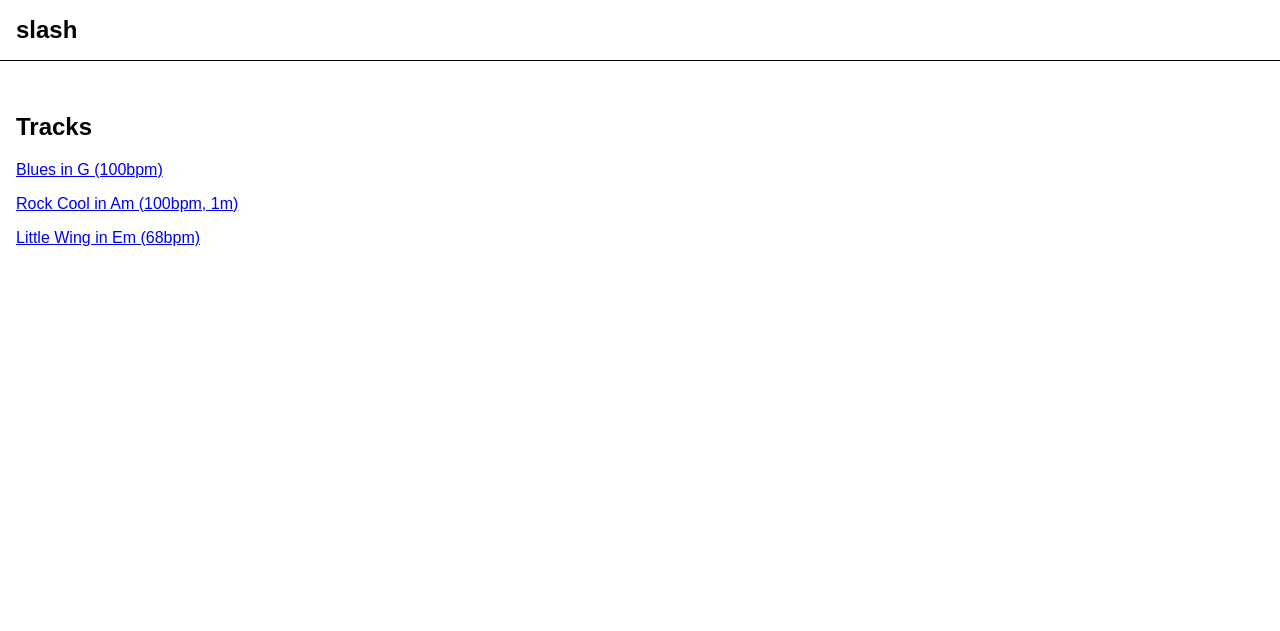
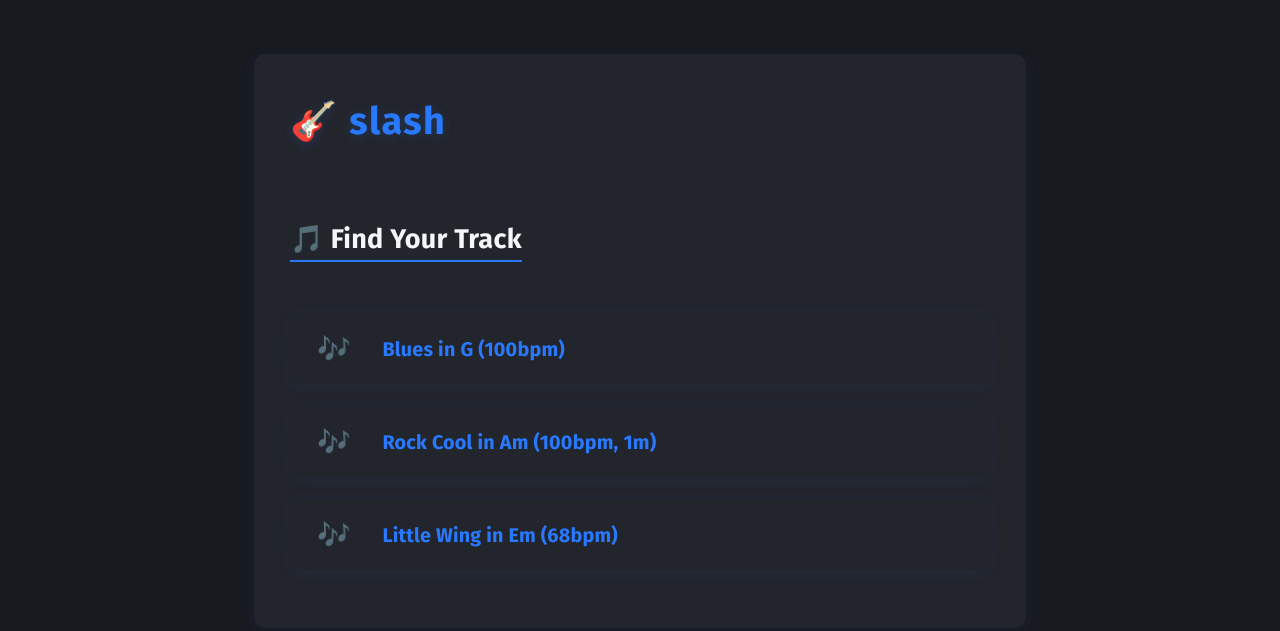
Before and after one commit to marcopeg/slash, an Astro site: page / in a window 1280 px wide. Built offline with nearby package versions, Linux system fonts and the light colour scheme; Astro itself is replaced by a stand-in of ours.

Commit message:
Basic UI

```diff
--- a/src/layouts/Layout.astro
+++ b/src/layouts/Layout.astro
@@ -1,4 +1,8 @@
-<!doctype html>
+
+---
+import "../styles/global.css";
+---
+
 <html lang="en">
   <head>
     <meta charset="UTF-8" />
@@ -6,29 +10,16 @@
     <link rel="icon" type="image/svg+xml" href="/favicon.svg" />
     <link rel="icon" href="/favicon.ico" />
     <meta name="generator" content={Astro.generator} />
-		<title>Astro Basics</title>
+    <title>AI Backing Tracks</title>
   </head>
   <body>
-		<header>slash</header>
+    <div class="layout">
+      <header style="font-size:2.1rem; font-weight:700; color:var(--accent); letter-spacing:0.04em; margin-bottom:1.5em; text-shadow:0 2px 12px #2979ff33;">
+        <span style="font-family:'Fira Sans',sans-serif;">🎸 slash</span>
+      </header>
       <main>
         <slot />
       </main>
+    </div>
   </body>
 </html>
-	<style>
-		body { background: #fff; color: #000; font-family: sans-serif; margin: 0; }
-		header { padding: 1rem; border-bottom: 1px solid #000; font-weight: bold; font-size: 1.5rem; }
-		main { padding: 2rem 1rem; }
-		a { color: #000; text-decoration: underline; }
-	</style>
-	</body>
-</html>
-
-<style>
-	html,
-	body {
-		margin: 0;
-		width: 100%;
-		height: 100%;
-	}
-</style>
--- a/src/pages/index.astro
+++ b/src/pages/index.astro
@@ -1,7 +1,6 @@
-
 ---
 import Layout from '../layouts/Layout.astro';
-
+export const layout = Layout;
 const tracks = [
 	{ slug: 'blues_100_g', title: 'Blues in G (100bpm)' },
 	{ slug: 'rock-cool-Am-100-1m', title: 'Rock Cool in Am (100bpm, 1m)' },
@@ -10,10 +9,11 @@ const tracks = [
 ---
 
 <Layout>
-	<h2>Tracks</h2>
-	<ul style="list-style: none; padding: 0;">
+	<h2>🎵 Find Your Track</h2>
+	<ul>
 		{tracks.map(track => (
-			<li style="margin-bottom: 1rem;">
+			<li>
+				<span style="font-size:1.5em; margin-right:0.5em;">🎶</span>
 				<a href={`/track/${track.slug}`}>{track.title}</a>
 			</li>
 		))}
--- a/src/pages/track/[slug].astro
+++ b/src/pages/track/[slug].astro
@@ -10,7 +10,7 @@ export async function getStaticPaths() {
 }
 
 const { slug } = Astro.params;
-const tracks = {
+const tracks: Record<string, { title: string; audio: null }> = {
   'blues_100_g': { title: 'Blues in G (100bpm)', audio: null },
   'rock-cool-Am-100-1m': { title: 'Rock Cool in Am (100bpm, 1m)', audio: null },
   'little_wing_68_em': { title: 'Little Wing in Em (68bpm)', audio: null },
--- /dev/null
+++ b/src/styles/global.css
@@ -0,0 +1,98 @@
+/*
+  Global styles for AI Backing Tracks
+  Vibe: inviting, creative, musician-friendly
+  Accent: Electric Blue (#2979FF)
+  Font: 'Fira Sans', sans-serif (modern, readable, slightly techy but friendly)
+*/
+
+@import url('https://fonts.googleapis.com/css2?family=Fira+Sans:wght@400;700&display=swap');
+
+:root {
+  --accent: #2979FF;
+  --bg: #181A20;
+  --bg-alt: #23252c;
+  --text: #f5f6fa;
+  --text-muted: #b0b3c0;
+  --border: #23252c;
+  --radius: 12px;
+  --shadow: 0 2px 16px 0 rgba(41,121,255,0.08);
+}
+
+html, body {
+  font-family: 'Fira Sans', Arial, sans-serif;
+  background: var(--bg);
+  color: var(--text);
+  margin: 0;
+  padding: 0;
+  min-height: 100vh;
+  font-size: 18px;
+  letter-spacing: 0.01em;
+}
+
+a {
+  color: var(--accent);
+  text-decoration: none;
+  font-weight: 700;
+  transition: color 0.2s;
+}
+a:hover {
+  color: #fff;
+  background: var(--accent);
+  border-radius: var(--radius);
+  padding: 0.1em 0.4em;
+}
+
+h1, h2, h3 {
+  font-weight: 700;
+  letter-spacing: 0.01em;
+  margin-bottom: 0.5em;
+}
+
+ul {
+  padding: 0;
+}
+
+li {
+  background: var(--bg-alt);
+  border-radius: var(--radius);
+  box-shadow: var(--shadow);
+  margin-bottom: 1.2em;
+  padding: 1.1em 1.5em;
+  list-style: none;
+  display: flex;
+  align-items: center;
+  gap: 1em;
+}
+
+li a {
+  font-size: 1.1em;
+  letter-spacing: 0.01em;
+}
+
+/* Accent underline for headings */
+h2 {
+  border-bottom: 2px solid var(--accent);
+  display: inline-block;
+  padding-bottom: 0.2em;
+  margin-bottom: 1.2em;
+}
+
+/* Layout container */
+.layout {
+  max-width: 700px;
+  margin: 3em auto 0 auto;
+  background: var(--bg-alt);
+  border-radius: var(--radius);
+  box-shadow: var(--shadow);
+  padding: 2.5em 2em 2em 2em;
+}
+
+/* Responsive tweaks */
+@media (max-width: 600px) {
+  .layout {
+    padding: 1.2em 0.5em;
+  }
+  li {
+    padding: 0.8em 0.7em;
+  }
+}
```
Also changed, not shown: 1 other file. Lines whose indentation alone changed are shown as unchanged.
